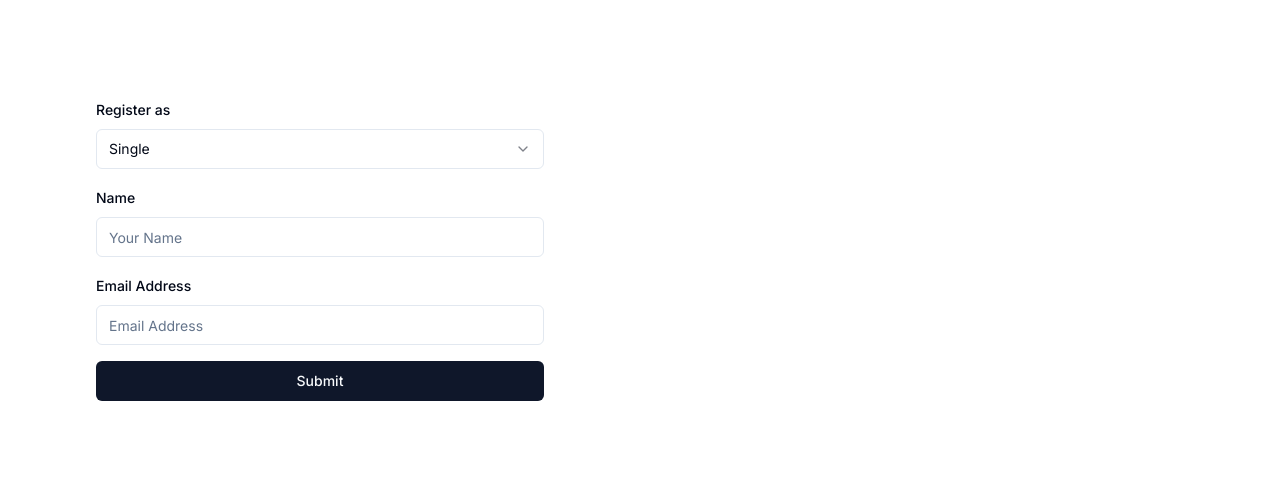
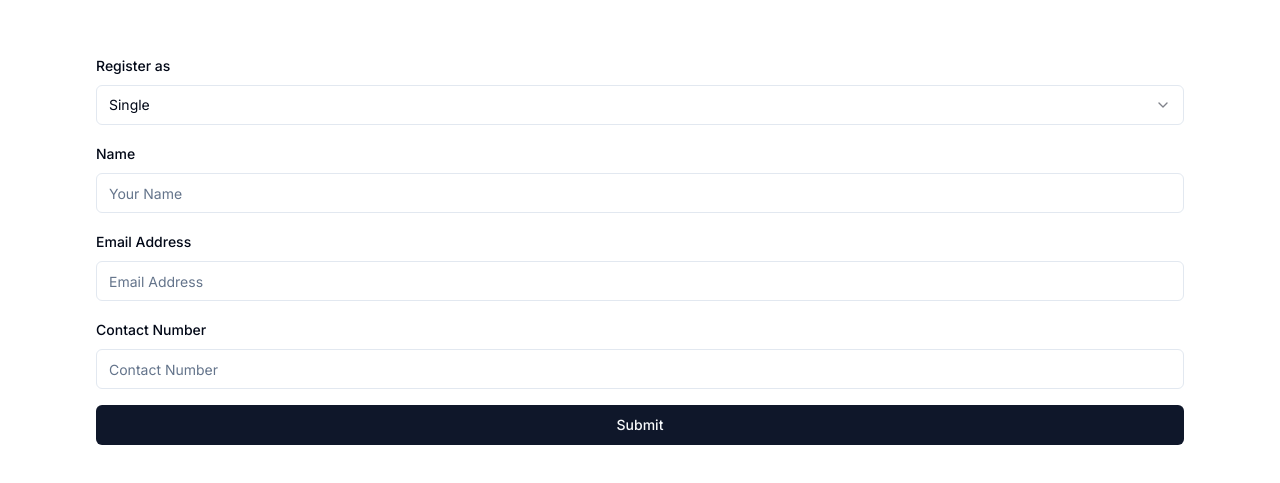
Before and after one commit to Omar-Squared/funeral-web, a Next.js app: page /registration/single in a window 1280 px wide. Shown: the part 151-634 px from the top of the page. Built offline with nearby package versions, Linux system fonts and the light colour scheme.

Commit message:
Changes to the form

```diff
--- a/src/app/registration/single/page.tsx
+++ b/src/app/registration/single/page.tsx
@@ -1,27 +1,38 @@
 "use client";
 import { Button } from "@/components/ui/button";
-import { Form, FormControl, FormField, FormItem, FormLabel, FormMessage, } from "@/components/ui/form";
+import {
+  Form,
+  FormControl,
+  FormField,
+  FormItem,
+  FormLabel,
+  FormMessage,
+} from "@/components/ui/form";
 import { Input } from "@/components/ui/input";
-import { Select, SelectContent, SelectItem, SelectTrigger, SelectValue } from "@/components/ui/select";
+import {
+  Select,
+  SelectContent,
+  SelectItem,
+  SelectTrigger,
+  SelectValue,
+} from "@/components/ui/select";
 import { zodResolver } from "@hookform/resolvers/zod";
 import { useForm } from "react-hook-form";
 import * as z from "zod";
 
+const phoneValidation = /^(?:(?:\+|00)44|0)7(?:[45789]\d{2}|624)\d{6}$/;
+
 const formSchema = z.object({
-    name: z.string().min(3),
+  name: z.string(),
   emailAddress: z.string().email(),
   accountType: z.enum(["single", "family"]),
+  contactNumber: z
+    .string()
+    .regex(phoneValidation, { message: "Invalid UK phone number" }),
+  nationality: z.string(),
   spouseName: z.string().optional(),
-    children: z.array(z.object({ name: z.string().min(3) })).optional()
-}).refine((data)=> {
-    if(data.accountType ==="family"){
-        return (!!data.spouseName) || (!!data.children)
-    }
-    return true;
-}, {
-    message: "a Family account requires either a spouse or child",
-    path: ["accountType"]
-})
+  children: z.array(z.object({ name: z.string().min(3) })).optional(),
+});
 
 export default function SingleRegistration() {
   const form = useForm<z.infer<typeof formSchema>>({
@@ -30,25 +41,31 @@ export default function SingleRegistration() {
       emailAddress: "",
       accountType: "single", // Set default account type
       spouseName: "", // Initialize spouse name
-            children: [{ name: "" }] // Initialize children array with an empty object
-        }
+      children: [{ name: "" }], // Initialize children array with an empty object
+    },
   });
 
   const handleSubmit = (values: z.infer<typeof formSchema>) => {
-        console.log({values})
-    }
+    console.log({ values });
+  };
 
   return (
     <main className="flex min-h-screen col items-center justify-between p-24">
       <Form {...form}>
-                <form onSubmit={form.handleSubmit(handleSubmit)} className="max-w-md w-full flex flex-col gap-4">
+        <form
+          onSubmit={form.handleSubmit(handleSubmit)}
+          className="max-w w-full flex flex-col gap-4"
+        >
           <FormField
             control={form.control}
             name="accountType"
             render={({ field }) => (
               <FormItem>
                 <FormLabel>Register as</FormLabel>
-                                <Select onValueChange={field.onChange} defaultValue={field.value}>
+                <Select
+                  onValueChange={field.onChange}
+                  defaultValue={field.value}
+                >
                   <FormControl>
                     <SelectTrigger>
                       <SelectValue />
@@ -69,7 +86,7 @@ export default function SingleRegistration() {
               <FormItem>
                 <FormLabel>Name</FormLabel>
                 <FormControl>
-                                    <Input placeholder="Your Name"  {...field} />
+                  <Input placeholder="Your Name" {...field} />
                 </FormControl>
                 <FormMessage />
               </FormItem>
@@ -82,7 +99,28 @@ export default function SingleRegistration() {
               <FormItem>
                 <FormLabel>Email Address</FormLabel>
                 <FormControl>
-                                    <Input placeholder="Email Address" type="email" {...field} />
+                  <Input
+                    placeholder="Email Address"
+                    type="emailAddress"
+                    {...field}
+                  />
+                </FormControl>
+                <FormMessage />
+              </FormItem>
+            )}
+          />
+          <FormField
+            control={form.control}
+            name="contactNumber"
+            render={({ field }) => (
+              <FormItem>
+                <FormLabel>Contact Number</FormLabel>
+                <FormControl>
+                  <Input
+                    placeholder="Contact Number"
+                    type="contactNumber"
+                    {...field}
+                  />
                 </FormControl>
                 <FormMessage />
               </FormItem>
@@ -94,5 +132,5 @@ export default function SingleRegistration() {
         </form>
       </Form>
     </main>
-    )
+  );
 }
```
Lines whose indentation alone changed are shown as unchanged.
